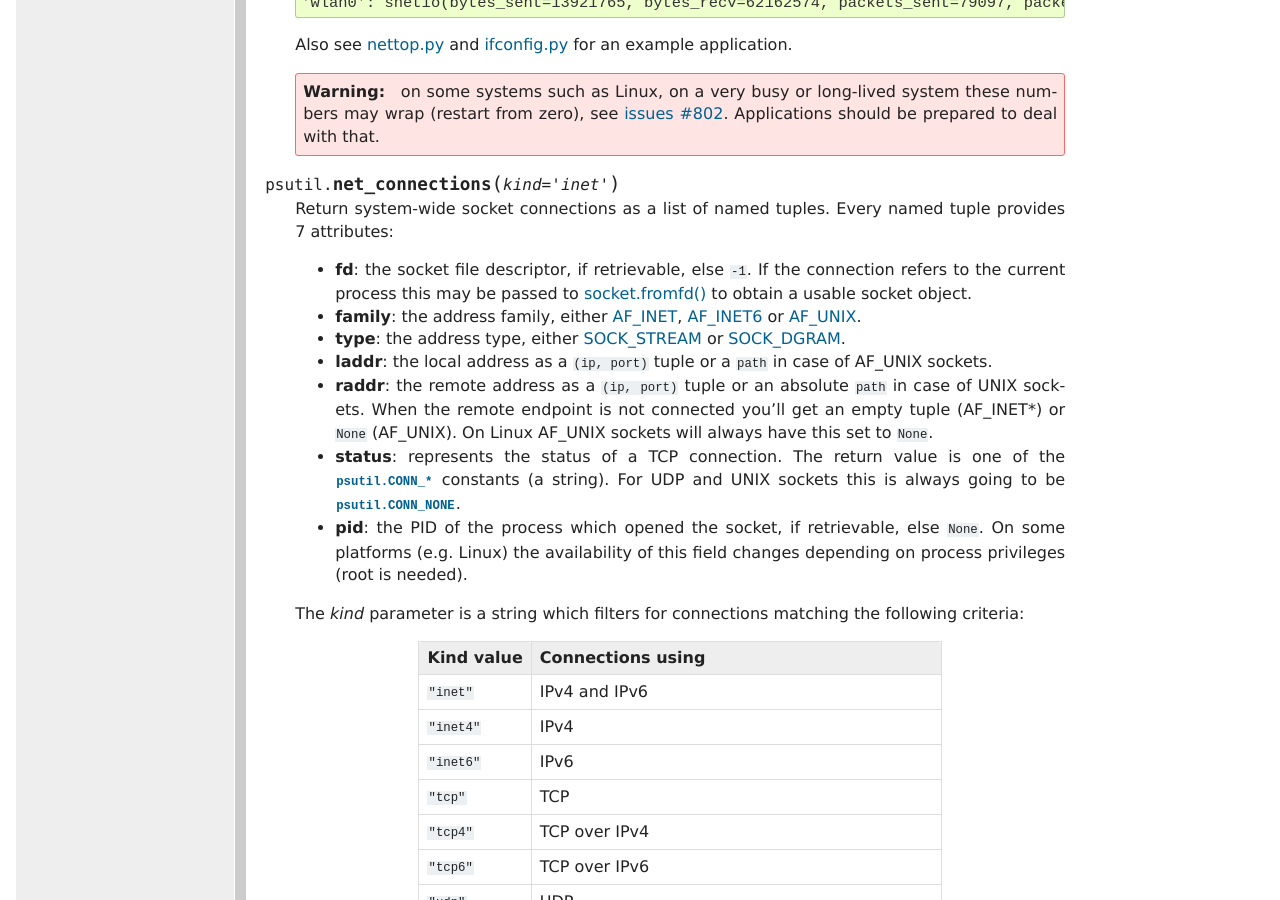
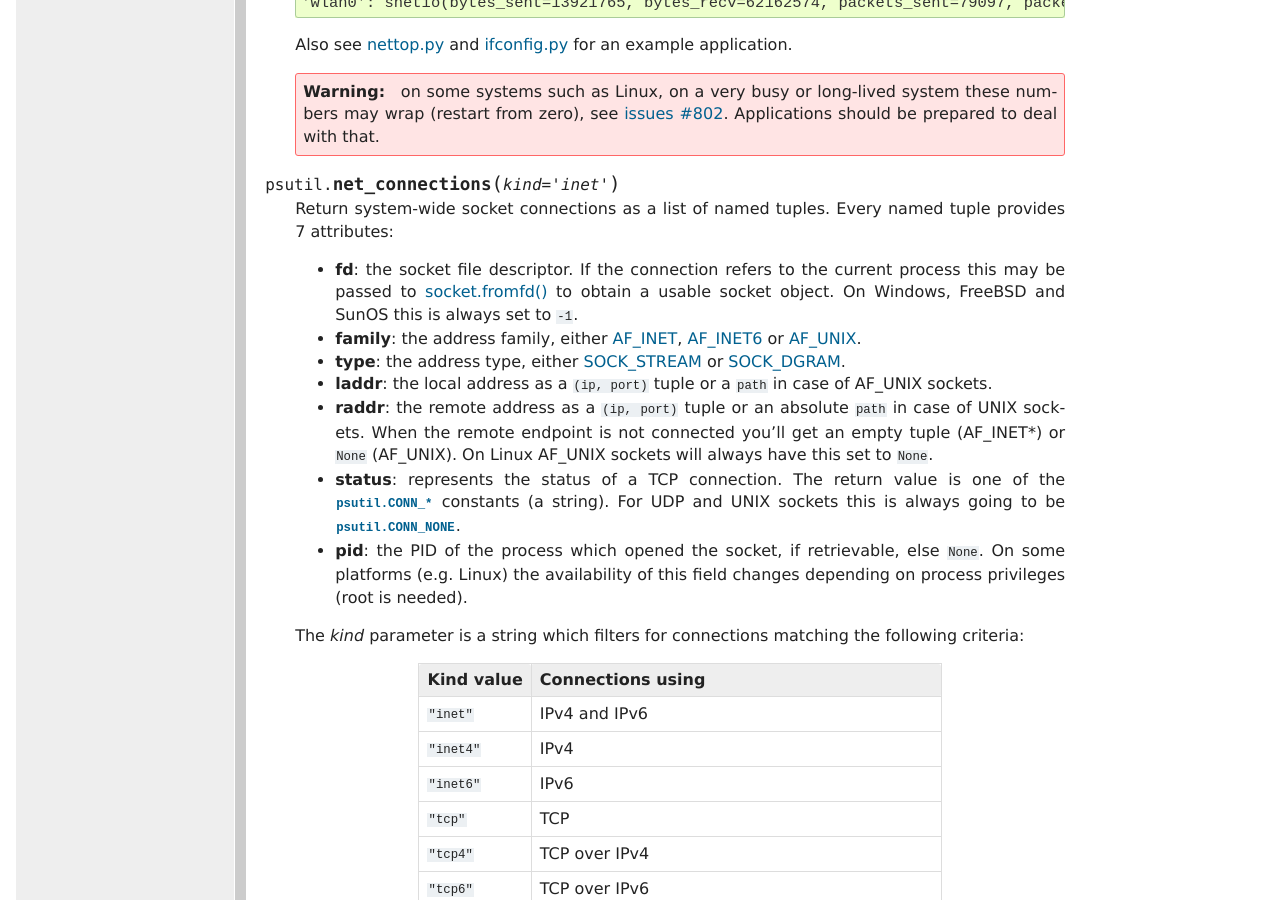
Before and after one commit to giampaolo/psutil, a Sphinx documentation site: the page built from docs/index.rst, in a window 1280 px wide and 900 px high, scrolled down 7339 px. Built offline with Sphinx 7.4.7, drawn with Linux system fonts in a browser that asks for light colours; formulas are drawn with MathJax 3; some of the changed text lies outside the part shown.

Commit message:
refactoring

```diff
--- a/docs/index.rst
+++ b/docs/index.rst
@@ -462,10 +462,11 @@ Network
   Return system-wide socket connections as a list of named tuples.
   Every named tuple provides 7 attributes:
 
-  - **fd**: the socket file descriptor, if retrievable, else ``-1``.
-    If the connection refers to the current process this may be passed to
+  - **fd**: the socket file descriptor. If the connection refers to the current
+    process this may be passed to
     `socket.fromfd() <http://docs.python.org/library/socket.html#socket.fromfd>`__
     to obtain a usable socket object.
+    On Windows, FreeBSD and SunOS this is always set to ``-1``.
   - **family**: the address family, either `AF_INET
     <http://docs.python.org//library/socket.html#socket.AF_INET>`__,
     `AF_INET6 <http://docs.python.org//library/socket.html#socket.AF_INET6>`__
@@ -1747,7 +1748,7 @@ Process class
     - **fd**: the socket file descriptor. This can be passed to
       `socket.fromfd() <http://docs.python.org/library/socket.html#socket.fromfd>`__
       to obtain a usable socket object.
-      This is only available on UNIX; on Windows ``-1`` is always returned.
+      On Windows, FreeBSD and SunOS this is always set to ``-1``.
     - **family**: the address family, either `AF_INET
       <http://docs.python.org//library/socket.html#socket.AF_INET>`__,
       `AF_INET6 <http://docs.python.org//library/socket.html#socket.AF_INET6>`__
```
Also changed, not shown: 1 other file.
